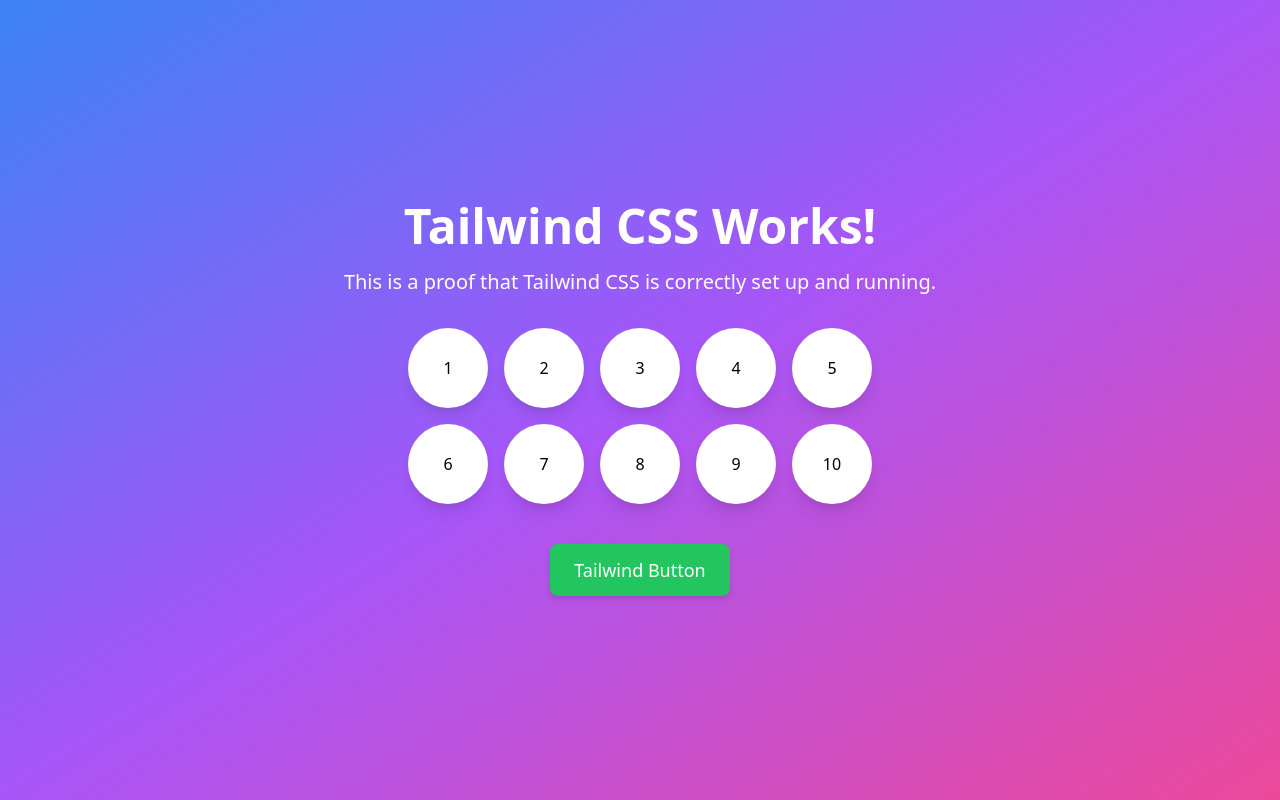
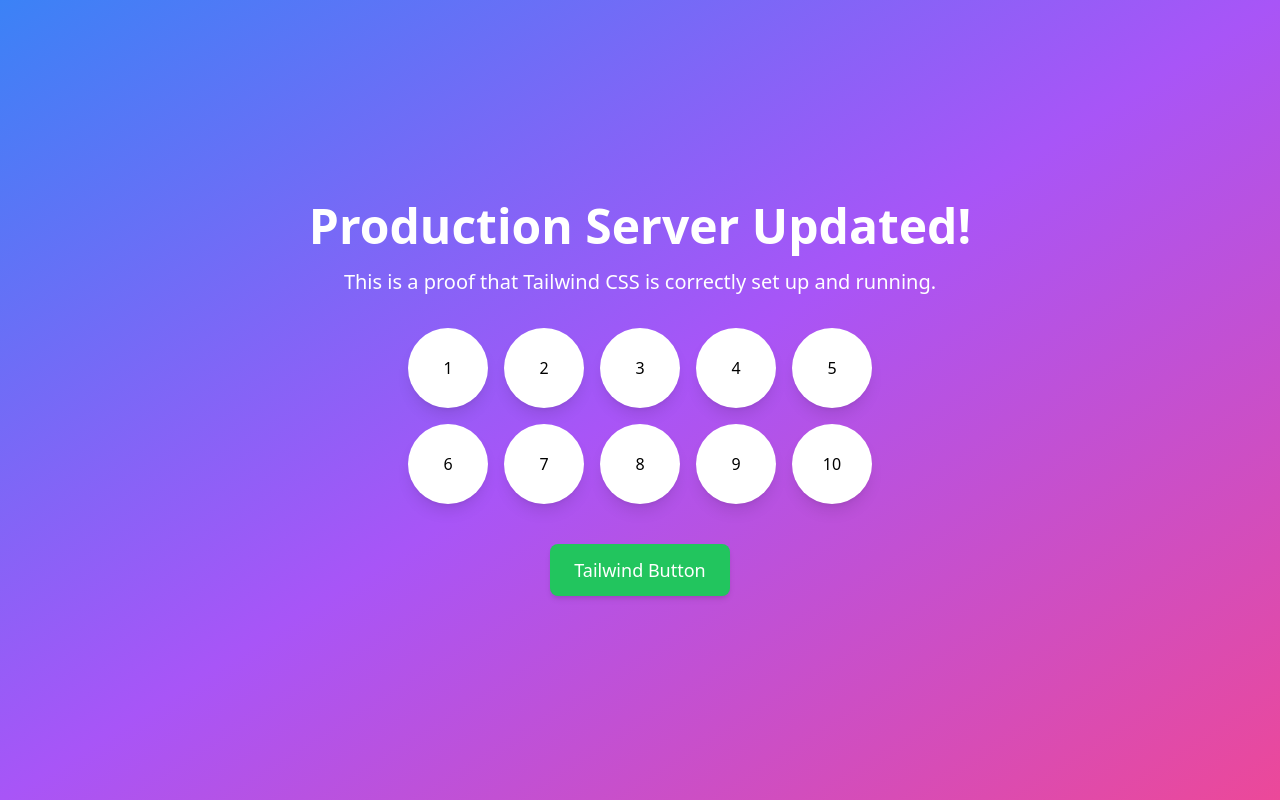
Before and after one commit to vicre/vicre-nextjs-app01, a Next.js app in the folder app-main/: page / in a window 1280 px wide. Built offline with nearby package versions, Linux system fonts and the light colour scheme.

Commit message:
updating production server

```diff
--- a/app-main/pages/index.js
+++ b/app-main/pages/index.js
@@ -7,7 +7,7 @@
 
   return (
     <div className="flex flex-col items-center justify-center min-h-screen bg-gradient-to-br from-blue-500 via-purple-500 to-pink-500 text-white">
-        <h1 className="text-5xl font-bold mb-4 animate-bounce">Tailwind CSS Works!</h1>
+      <h1 className="text-5xl font-bold mb-4 animate-bounce">Production Server Updated!</h1>
       <p className="text-xl mb-8">
         This is a proof that Tailwind CSS is correctly set up and running.
       </p>
```
Lines whose indentation alone changed are shown as unchanged.
